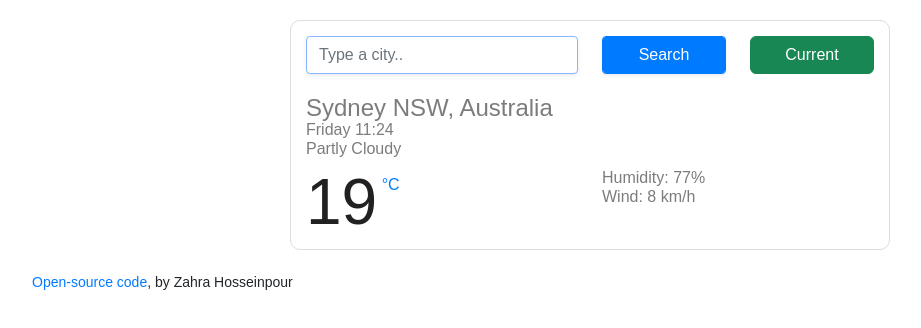
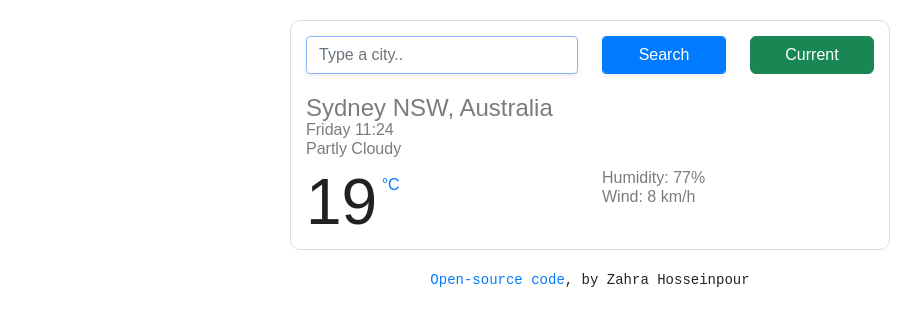
Before and after one commit to Z-Hp/my-weather-app, a plain HTML site: page index.html in a window 1280 px wide. Shown: the whole page, without its empty margins (50-971 px from the left). Drawn offline with nearby package versions, Linux system fonts and the light colour scheme.

Commit message:
footer style added

```diff
--- a/src/styles.css
+++ b/src/styles.css
@@ -50,7 +50,9 @@ a {
   background-color: transparent;
 }
 small {
+  display: block;
   text-align: center;
+  font-family: monospace;
 }
 .weather-app {
   border: 1px solid #dadde1;
```
